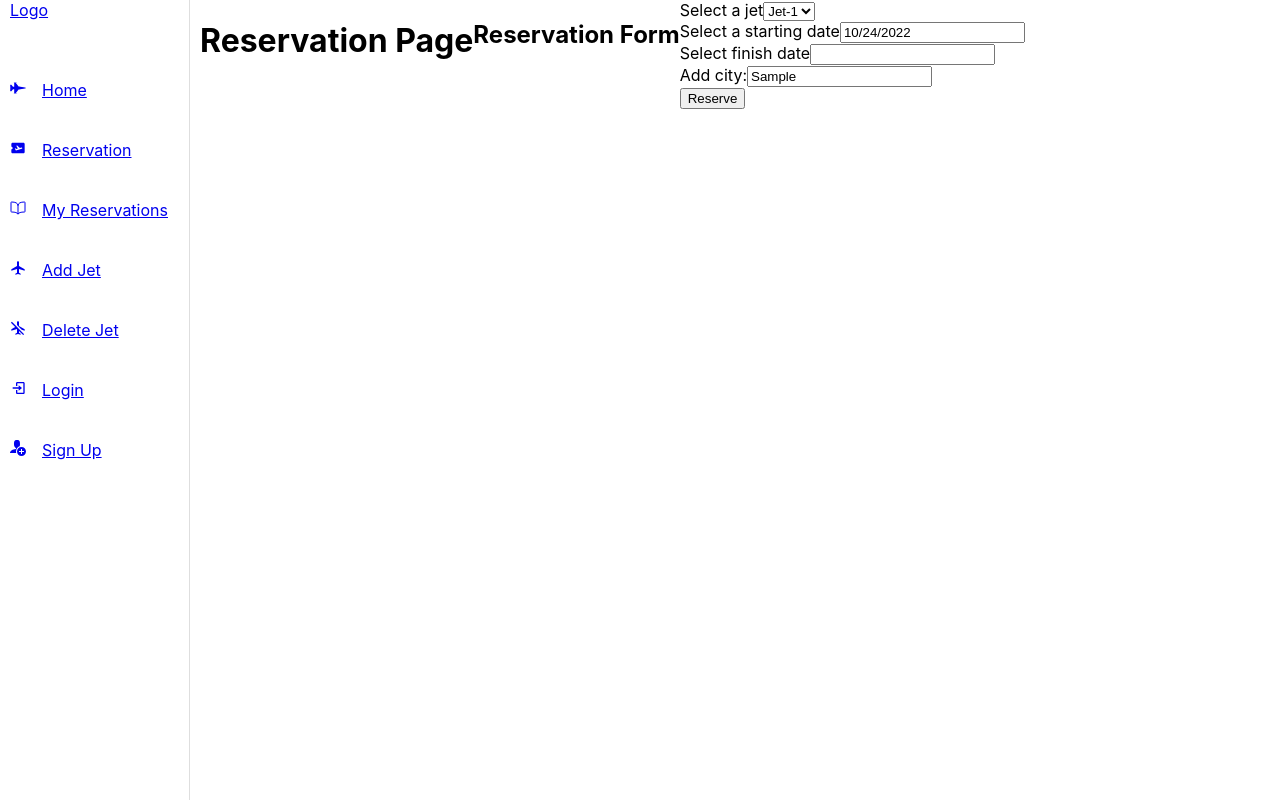
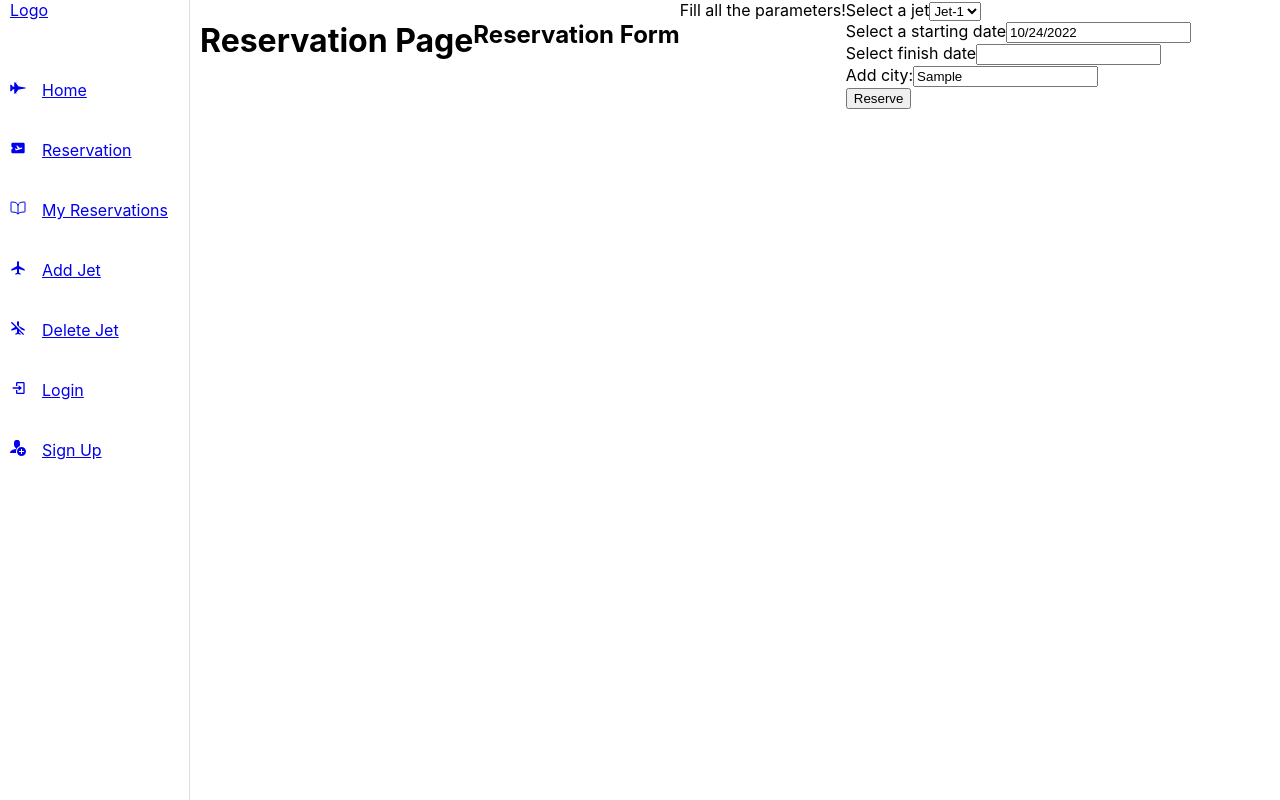
Before and after one commit to mikemtzp/Easy-Fly, a React (Create React App) app: page /reservation in a window 1280 px wide. Both pictures are taken after typing "Sample", "Sample" into the empty fields and a click on the button "Reserve". Built offline with nearby package versions, Linux system fonts and the light colour scheme.

Commit message:
Add error message

```diff
--- a/src/components/nav/reservationForm/ReservationForm.js
+++ b/src/components/nav/reservationForm/ReservationForm.js
@@ -28,6 +28,7 @@ function ReservationForm() {
   const [startDate, setStartDate] = useState(new Date());
   const [finishDate, setFinishDate] = useState('');
   const [cityOrigin, setCity] = useState({ city: '' });
+  const [message, setMessage] = useState('');
 
   const handleJet = (jet) => {
     console.log(parseInt(jet.target.value, 10));
@@ -36,6 +37,9 @@ function ReservationForm() {
 
   const handleForm = (e) => {
     e.preventDefault();
+    if (jetState === '' || finishDate === '' || cityOrigin === '') {
+      setMessage('Fill all  the parameters!');
+    } else {
       const reservation = {
         jet_id: jetState,
         starting_date: startDate,
@@ -43,6 +47,7 @@ function ReservationForm() {
         city: cityOrigin,
       };
       console.log(reservation);
+    }
   };
 
   const handleStartDate = (date) => {
@@ -63,6 +68,9 @@ function ReservationForm() {
   return (
     <>
       <h2>Reservation Form</h2>
+      {message ? (
+        <div>{message}</div>
+      ) : null}
       <form onSubmit={handleForm}>
         {/* user input */}
         {/* jet input */}
```
Lines whose indentation alone changed are shown as unchanged.
